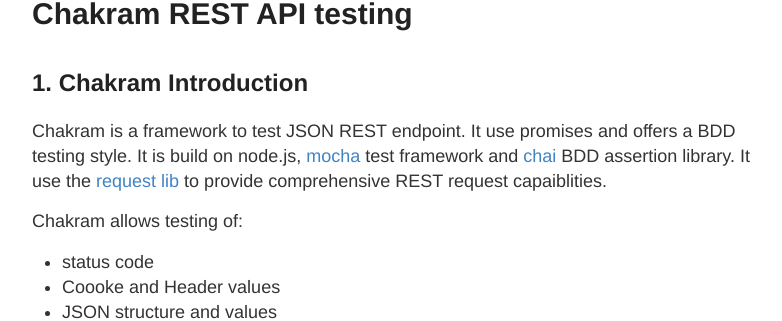
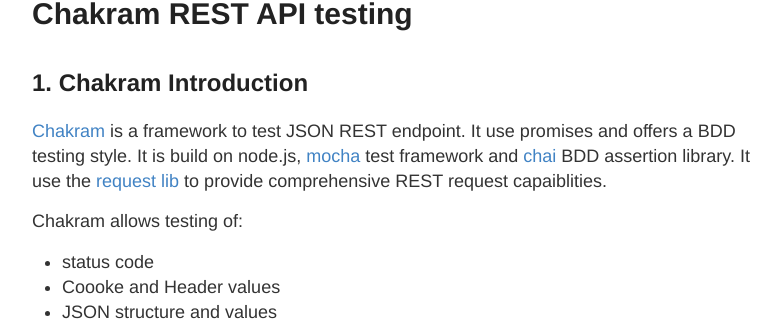
Before and after one commit to YingLiu4203/old-dev-blog, a Jekyll site: the page built from _posts/2016-11-25-chakram-introduction.md, in a window 1280 px wide and 900 px high. Shown: the part 173-494 px from the top of the window, without its empty margins (248-1030 px from the left). Built offline with Jekyll 4.4.1, drawn with Linux system fonts in a browser that asks for light colours; comment, search, counter and statistics services are not loaded; part of the change alters nothing that is shown.

```diff
--- a/_posts/2016-11-25-chakram-introduction.md
+++ b/_posts/2016-11-25-chakram-introduction.md
@@ -8,7 +8,7 @@ tags:
 ---
 
 ## 1. Chakram Introduction
-Chakram is a framework to test JSON REST endpoint. It use promises and offers a BDD testing style. It is build on node.js, [mocha](http://mochajs.org/) test framework and [chai](http://chaijs.com/) BDD assertion library. It use the [request lib](https://github.com/request/request) to provide comprehensive REST request capaiblities.
+[Chakram](http://dareid.github.io/chakram/) is a framework to test JSON REST endpoint. It use promises and offers a BDD testing style. It is build on node.js, [mocha](http://mochajs.org/) test framework and [chai](http://chaijs.com/) BDD assertion library. It use the [request lib](https://github.com/request/request) to provide comprehensive REST request capaiblities.
 
 Chakram allows testing of:
 * status code
```
